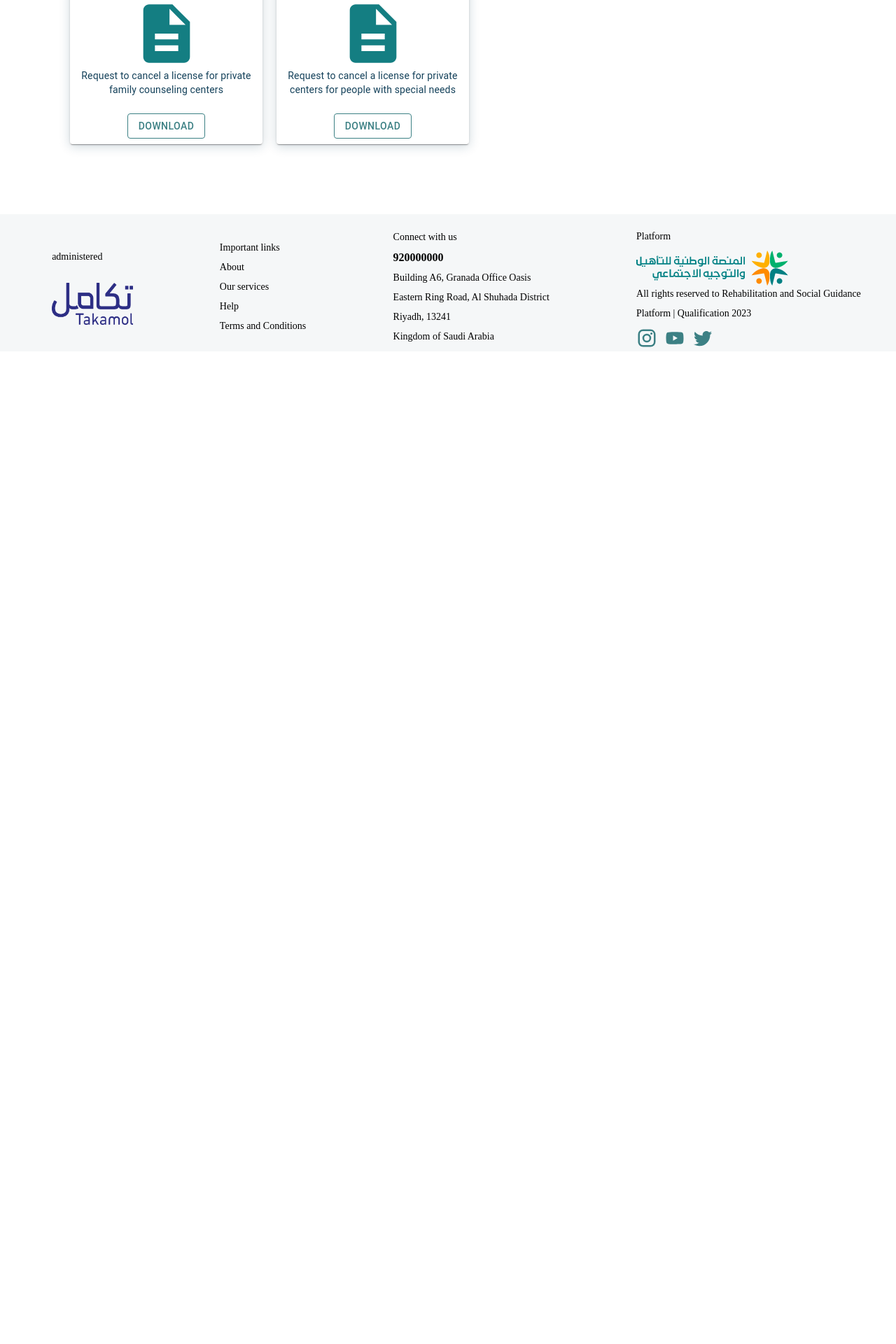
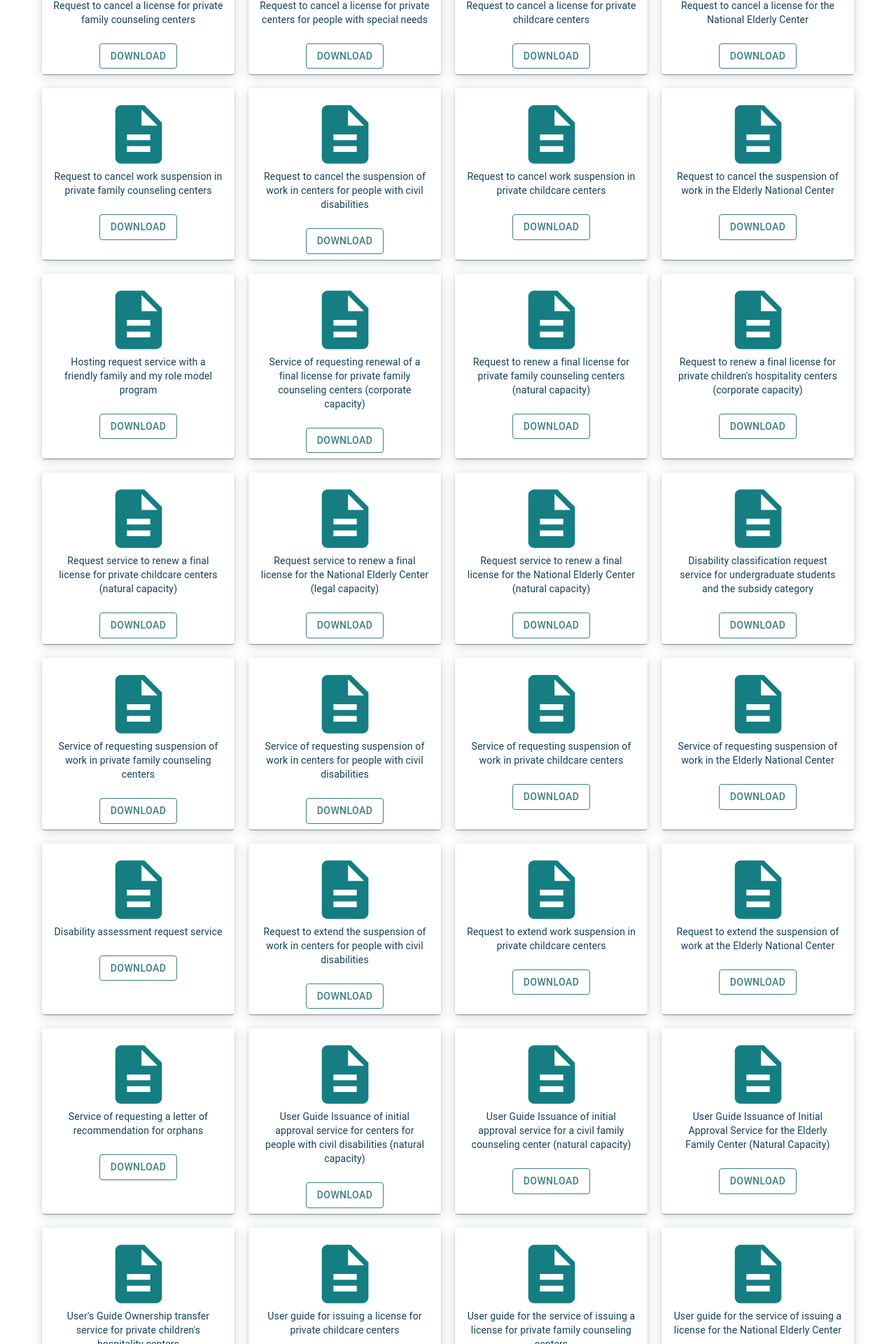
Before and after one commit to DianaKagramanyan/takamol, a React (Create React App) app: page /Help in a window 1280 px wide. Shown: the part 2540-4460 px from the top of the page at 70% size. Before the commit the page ends 3042 px from the top, so only its background shows below. Built offline with nearby package versions, Linux system fonts and the light colour scheme.

Commit message:
added data

```diff
--- a/src/public/help/cards/ShowCards.js
+++ b/src/public/help/cards/ShowCards.js
@@ -1,15 +1,67 @@
-import React from 'react';
+import React, {useState} from 'react';
 import list from './data';
 import Card from './Card';
+import {Pagination, Stack} from "@mui/material";
 
 const ShowCards = () => {
+  const [page, setPage] = useState(1);
+
+  const handleChange = (e, p) => {
+    console.log(e, p);
+    setPage(p)
+  }
+  // const [currentPage, setCurrentPage] = useState(1);
+  // const recordsPerPage = 8;
+  // const lastIndex = currentPage * recordsPerPage;
+  // const firstIndex = lastIndex - recordsPerPage;
+  // const records = list.slice(firstIndex, lastIndex);
+  // const npage = Math.ceil(list.length / recordsPerPage);
+  // const numbers = [...Array(npage + 1).keys()].slice(1);
+  //
+  // const prePage = () => {
+  //   if (currentPage !== 1) {
+  //     setCurrentPage(currentPage - 1);
+  //   }
+  // }
+  // const changeCPage = (id) => {
+  //   setCurrentPage(id);
+  // }
+  // const nextPage = () => {
+  //   if (currentPage !== npage) {
+  //     setCurrentPage(currentPage + 1);
+  //   }
+  // }
+
   return (
+    <div className="section-1">
       <section>
         {
           list.map((item) =>
             (<Card key={item.id} item={item}/>
             ))}
       </section>
+      <Stack className="pagination" spacing={2}>
+        <Pagination count={8} onClick={handleChange}/>
+      </Stack>
+
+      {/*<nav>*/}
+      {/*  <ul>*/}
+      {/*    <li>*/}
+      {/*      <a href="#" onClick={prePage}>Prev</a>*/}
+      {/*    </li>*/}
+      {/*    {*/}
+      {/*      numbers.map((n, i) => (*/}
+      {/*        <li key={i}>*/}
+      {/*          <a href="#" onClick={() => changeCPage(n)}>{n}</a>*/}
+      {/*        </li>*/}
+      {/*      ))*/}
+      {/*    }*/}
+      {/*    <li>*/}
+      {/*      <a href="#" onClick={nextPage}>Next</a>*/}
+      {/*    </li>*/}
+      {/*  </ul>*/}
+      {/*</nav>*/}
+    </div>
   );
 };
 
--- a/src/public/help/cards/data.js
+++ b/src/public/help/cards/data.js
@@ -39,6 +39,126 @@ const list = [
     id: 10,
     title: "Request to cancel a license for private centers for people with special needs",
   },
+  {
+    id: 11,
+    title: "Request to cancel a license for private childcare centers",
+  },
+  {
+    id: 12,
+    title: "Request to cancel a license for the National Elderly Center",
+  },
+  {
+    id: 13,
+    title: "Request to cancel work suspension in private family counseling centers",
+  },
+  {
+    id: 14,
+    title: "Request to cancel the suspension of work in centers for people with civil disabilities",
+  },
+  {
+    id: 15,
+    title: "Request to cancel work suspension in private childcare centers",
+  },
+  {
+    id: 16,
+    title: "Request to cancel the suspension of work in the Elderly National Center",
+  },
+  {
+    id: 17,
+    title: "Hosting request service with a friendly family and my role model program",
+  },
+  {
+    id: 18,
+    title: "Service of requesting renewal of a final license for private family counseling centers (corporate capacity)",
+  },
+  {
+    id: 19,
+    title: "Request to renew a final license for private family counseling centers (natural capacity)",
+  },
+  {
+    id: 20,
+    title: "Request to renew a final license for private children's hospitality centers (corporate capacity)",
+  },
+  {
+    id: 21,
+    title: "Request service to renew a final license for private childcare centers (natural capacity)",
+  },
+  {
+    id: 22,
+    title: "Request service to renew a final license for the National Elderly Center (legal capacity)",
+  },
+  {
+    id: 23,
+    title: "Request service to renew a final license for the National Elderly Center (natural capacity)",
+  },
+  {
+    id: 24,
+    title: "Disability classification request service for undergraduate students and the subsidy category",
+  },
+  {
+    id: 25,
+    title: "Service of requesting suspension of work in private family counseling centers",
+  },
+  {
+    id: 26,
+    title: "Service of requesting suspension of work in centers for people with civil disabilities",
+  },
+  {
+    id: 27,
+    title: "Service of requesting suspension of work in private childcare centers",
+  },
+  {
+    id: 28,
+    title: "Service of requesting suspension of work in the Elderly National Center",
+  },
+  {
+    id: 29,
+    title: "Disability assessment request service",
+  },
+  {
+    id: 30,
+    title: "Request to extend the suspension of work in centers for people with civil disabilities",
+  },
+  {
+    id: 31,
+    title: "Request to extend work suspension in private childcare centers",
+  },
+  {
+    id: 32,
+    title: "Request to extend the suspension of work at the Elderly National Center",
+  },
+  {
+    id: 33,
+    title: "Service of requesting a letter of recommendation for orphans",
+  },
+  {
+    id: 34,
+    title: "User Guide Issuance of initial approval service for centers for people with civil disabilities (natural capacity)",
+  },
+  {
+    id: 35,
+    title: "User Guide Issuance of initial approval service for a civil family counseling center (natural capacity)",
+  },
+  {
+    id: 36,
+    title: "User Guide Issuance of Initial Approval Service for the Elderly Family Center (Natural Capacity)",
+  },
+  {
+    id: 37,
+    title: "User's Guide Ownership transfer service for private children's hospitality centers",
+  },
+  {
+    id: 38,
+    title: "User guide for issuing a license for private childcare centers",
+  },
+  {
+    id: 39,
+    title: "User guide for the service of issuing a license for private family counseling centers",
+  },
+  {
+    id: 40,
+    title: "User guide for the service of issuing a license for the National Elderly Center",
+  },
 ];
 
 export default list;
--- a/src/public/styles/header.css
+++ b/src/public/styles/header.css
@@ -467,11 +467,18 @@ body {
 /*//////////////////////////////////////*/
 /*USERCARDS*/
 /*////////////////////////////////////////*/
+.section-1 {
+    display: flex;
+    flex-direction: column;
+    align-items: center;
+}
 section {
     /*width: 80%;*/
     /*margin: auto;*/
     /*margin-top: 5%;*/
-    margin: 100px;
+    margin-left: 100px;
+    margin-right: 100px;
+    margin-bottom: 50px;
     display: grid;
     grid-template-columns: repeat(4, 1fr);
     grid-auto-rows: auto;
@@ -500,3 +507,6 @@ section {
     font-weight: 700;
     font-size: 18px;
 }
+.pagination {
+    margin-bottom: 50px;
+}
```
Lines whose indentation alone changed are shown as unchanged.
